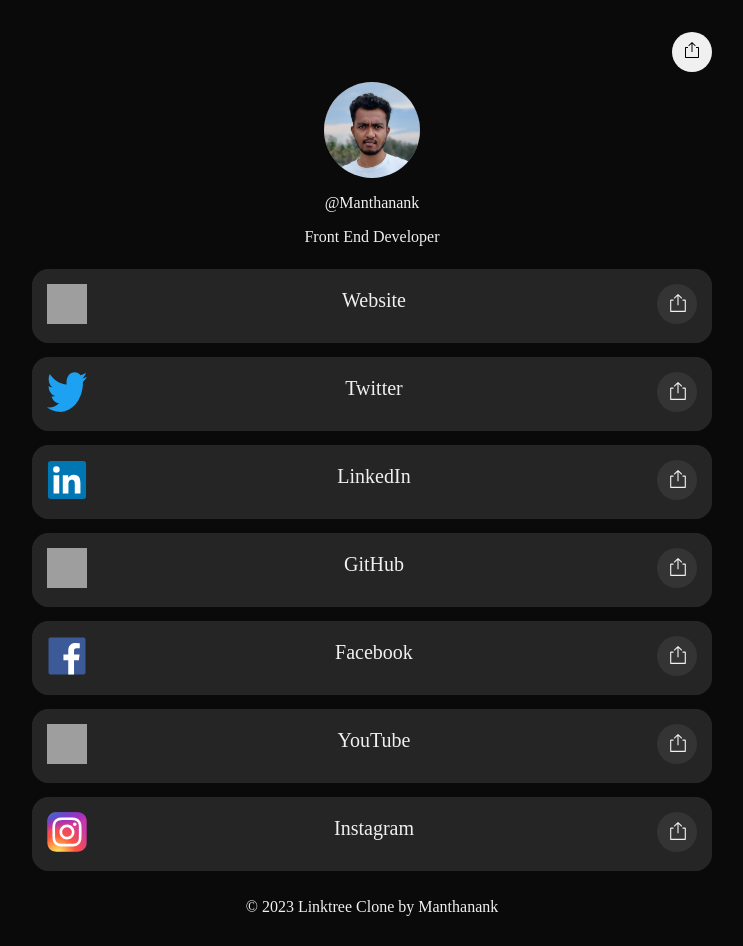
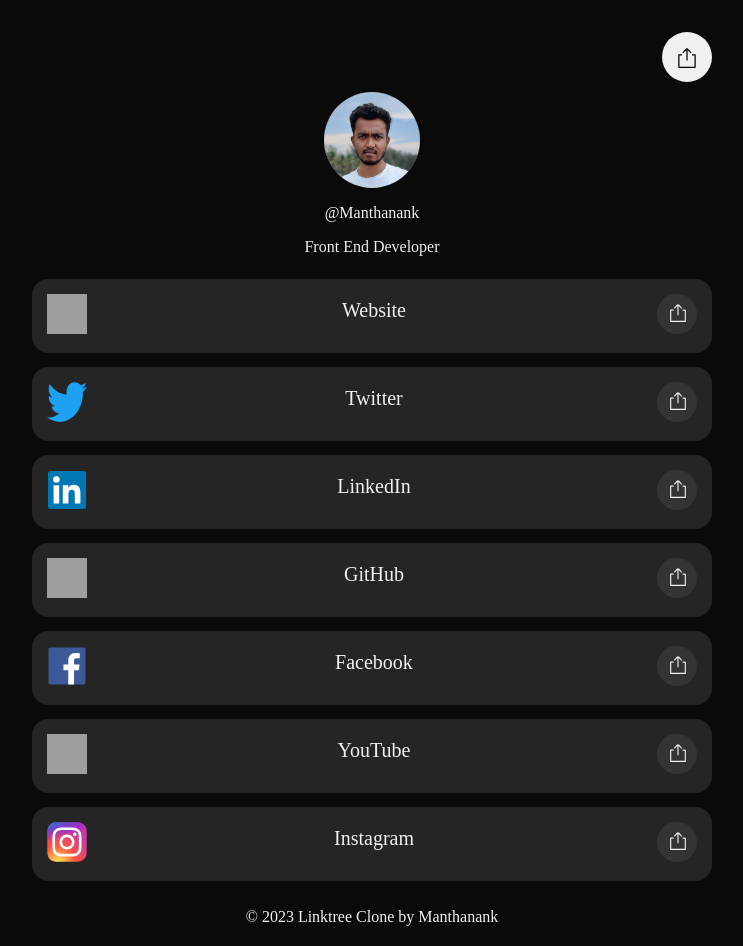
Before and after one commit to manthanank/linktree-clone-angular, an Angular app: page / in a window 1280 px wide. Shown: the whole page, without its empty margins (268-1011 px from the left). Built offline with nearby package versions, Linux system fonts and the light colour scheme; grey boxes are pictures that could not be loaded.

Commit message:
updated share button

```diff
--- a/src/app/app.component.html
+++ b/src/app/app.component.html
@@ -2,13 +2,13 @@
   <div class="container" *ngFor="let item of data">
     <div class="header-container">
       <div class="share-button">
-        <a (click)="shareUrl()">
-          <svg width="16" height="16" viewBox="0 0 16 16" enable-background="new 0 0 24 24" class="sc-gKsewC iPWGYb">
+        <p (click)="shareUrl()">
+          <svg width="20" height="20" viewBox="0 0 16 16" enable-background="new 0 0 24 24" class="sc-gKsewC iPWGYb">
             <path fill-rule="evenodd" clip-rule="evenodd"
               d="M10.6464 3.85347L11 4.20702L11.7071 3.49992L11.3536 3.14636L8.35355 0.146362H7.64645L4.64645 3.14636L4.29289 3.49992L5 4.20702L5.35355 3.85347L7.5 1.70702V9.49992V9.99992H8.5V9.49992V1.70702L10.6464 3.85347ZM1 5.49994L1.5 4.99994H4V5.99994H2V14.9999H14V5.99994H12V4.99994H14.5L15 5.49994V15.4999L14.5 15.9999H1.5L1 15.4999V5.49994Z"
               fill="currentColor"></path>
           </svg>
-        </a>
+        </p>
       </div>
     </div>
     <div class="image-container">
--- a/src/app/app.component.scss
+++ b/src/app/app.component.scss
@@ -33,15 +33,14 @@ main {
     width: 100%;
 
     .share-button {
-        width: 40px;
-        height: 40px;
-        border-radius: 20px;
+        width: 50px;
+        height: 50px;
+        border-radius: 25px;
         background-color: rgb(240, 240, 240);
     }
 
     .share-button svg {
-        margin-left: 12px;
-        margin-top: 10px;
+        margin-left: 15px;
         color: rgb(0, 0, 0);
     }
 }
```
